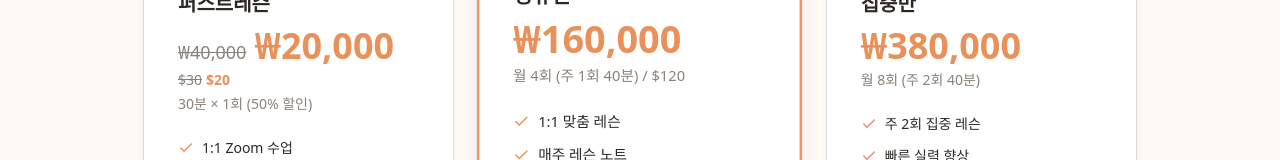
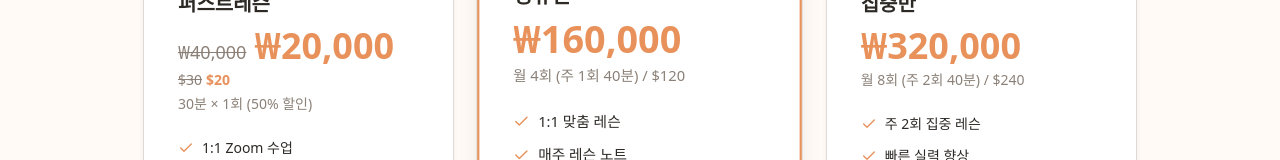
Before and after one commit to kidsmindpiano/kidsmindpiano-web, a Next.js app: page /pricing in a window 1280 px wide. Shown: the part 473-633 px from the top of the page. Built offline with nearby package versions, Linux system fonts and the light colour scheme.

Commit message:
pricing: 집중반 ₩320,000 / $240

```diff
--- a/src/app/pricing/page.tsx
+++ b/src/app/pricing/page.tsx
@@ -28,8 +28,8 @@ const plans = [
   },
   {
     name: "집중반",
-    price: "₩380,000",
-    period: "월 8회 (주 2회 40분)",
+    price: "₩320,000",
+    period: "월 8회 (주 2회 40분) / $240",
     features: ["주 2회 집중 레슨", "빠른 실력 향상", "매주 레슨 노트", "수업 영상 제공", "월별 학부모 상담", "연주회 우선 배정"],
     cta: "등록 문의",
     popular: false,
```
